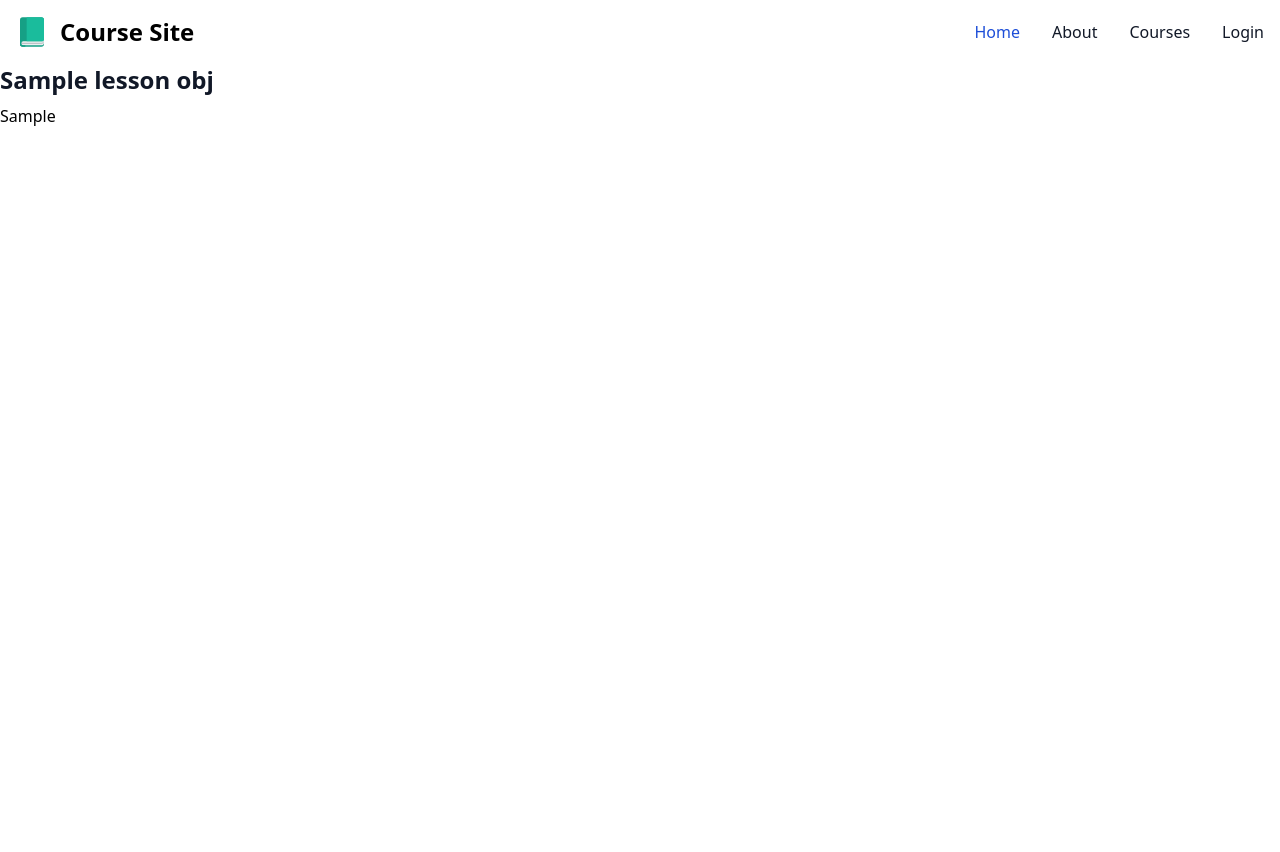
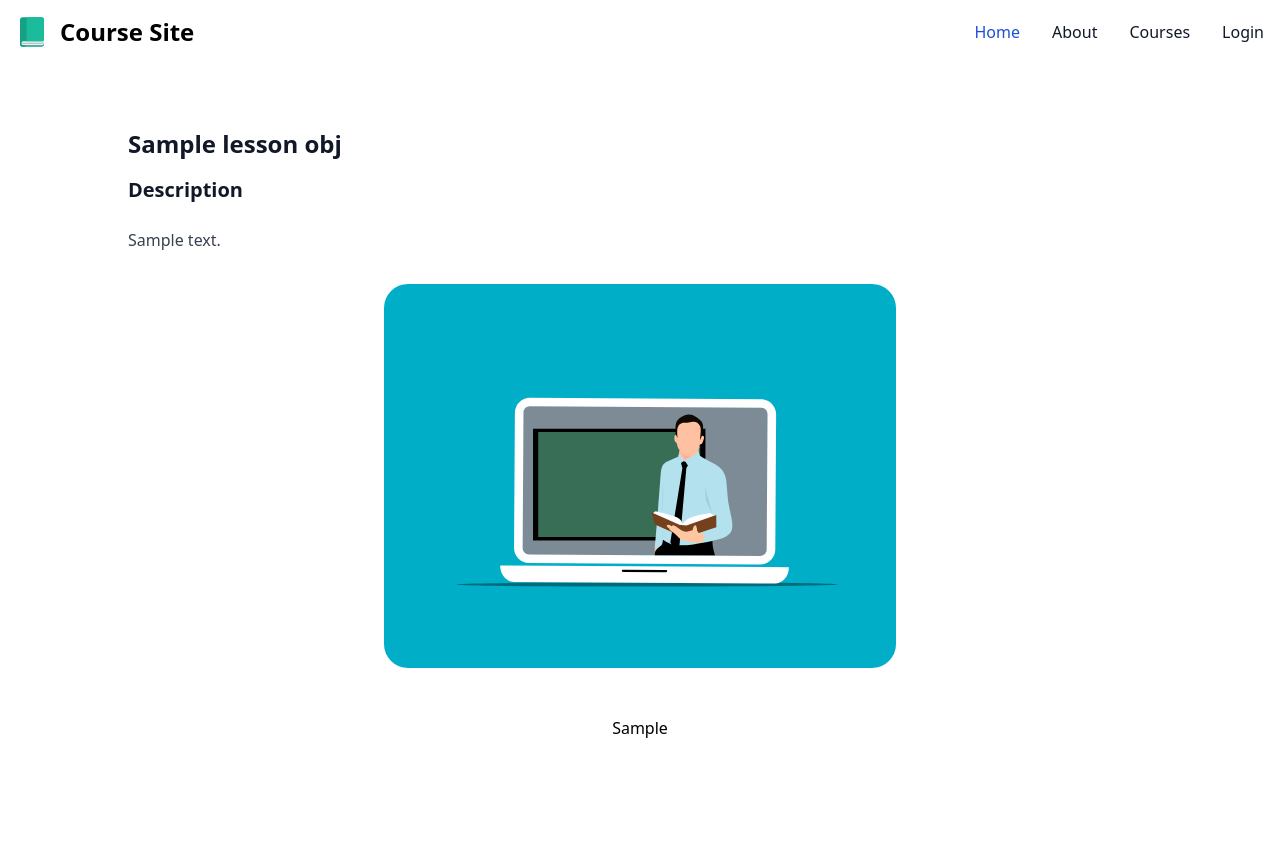
Before and after one commit to Gopal-Khadka/Django-Course-Platform, a Django app: template src/templates/courses/lesson.html in a window 1280 px wide. Before the commit the page ends 126 px from the top, so only its background shows below. Run offline with Django 5.2, Linux system fonts and the light colour scheme; the template is opened without the code that fills it: most values are stand-ins (such as "Sample title", 1, 10 or a date in 2020); some libraries are stand-ins or nearby versions.

Commit message:
Add lesson detail view

```diff
--- a/src/templates/courses/detail.html
+++ b/src/templates/courses/detail.html
@@ -12,7 +12,11 @@
       >
         Lessons
       </h2>
-      <p class="lead">{{course_obj.description}}</p>
+    </div>
+    <div class="font-semibold mb-5">
+      <h2 class="text-lg text-gray-900 dark:text-white sm:text-xl">Description</h2>
+      <p class="text-center text-sm">{{object.description}}</p>
+
     </div>
     <div
       class="mb-4 grid gap-4 sm:grid-cols-2 md:mb-8 lg:grid-cols-3 xl:grid-cols-4"
--- a/src/templates/courses/lesson.html
+++ b/src/templates/courses/lesson.html
@@ -1,5 +1,5 @@
 {% extends 'base.html'%}
-
+{% load static %}
 <!-- Add cloudinary css and js for video player -->
 {% block extrahead %}
 {% include 'base/cld-js.html'%}
@@ -11,7 +11,43 @@ Lesson Detail
 
 
 {%block content%}
-<h2 class="mb-2 text-2xl font-semibold text-gray-900 dark:text-white">{{lesson_obj.title}}</h2>
+<section class="bg-white py-8 antialiased dark:bg-gray-900 md:py-16">
+    <div class="mx-auto max-w-screen-xl px-1 2xl:px-0">
+      <div class="mx-auto max-w-5xl">
+        <!-- lesson title -->
+        <h2
+          class="text-xl font-semibold text-gray-900 dark:text-white sm:text-2xl"
+        >
+          {{lesson_obj.title}}
 
-{{video_embed}}
+        </h2>
+
+        <!-- lesson description -->
+        <div class="max-w-2xl space-y-6 my-4">
+            <h2 class="text-lg font-semibold text-gray-900 dark:text-white sm:text-xl" >Description</h2>
+            <p class="text-base font-medium text-gray-700 dark:text-gray-400">
+              {{lesson_obj.description}}
+            </p>
+          </div>
+
+        <!-- Lesson Image -->
+        <div class="my-8 overflow-hidden ">
+          <img
+            class="dark:block mx-auto object-contain h-96 rounded-3xl"
+            src="{% if lesson_obj.detail_image_url  %}{{lesson_obj.list_image_url}}{% else %}{% static "images/fallback.svg" %}{% endif %}"
+            alt=""
+          />
+        </div>
+
+
+        <!-- lesson video -->
+        <div class="my-6 md:my-12 rounded-lg flex items-center justify-center">
+            {{video_embed}}
+        </div>
+      </div>
+    </div>
+  </section>
+
+
+
 {%endblock content%}
```
